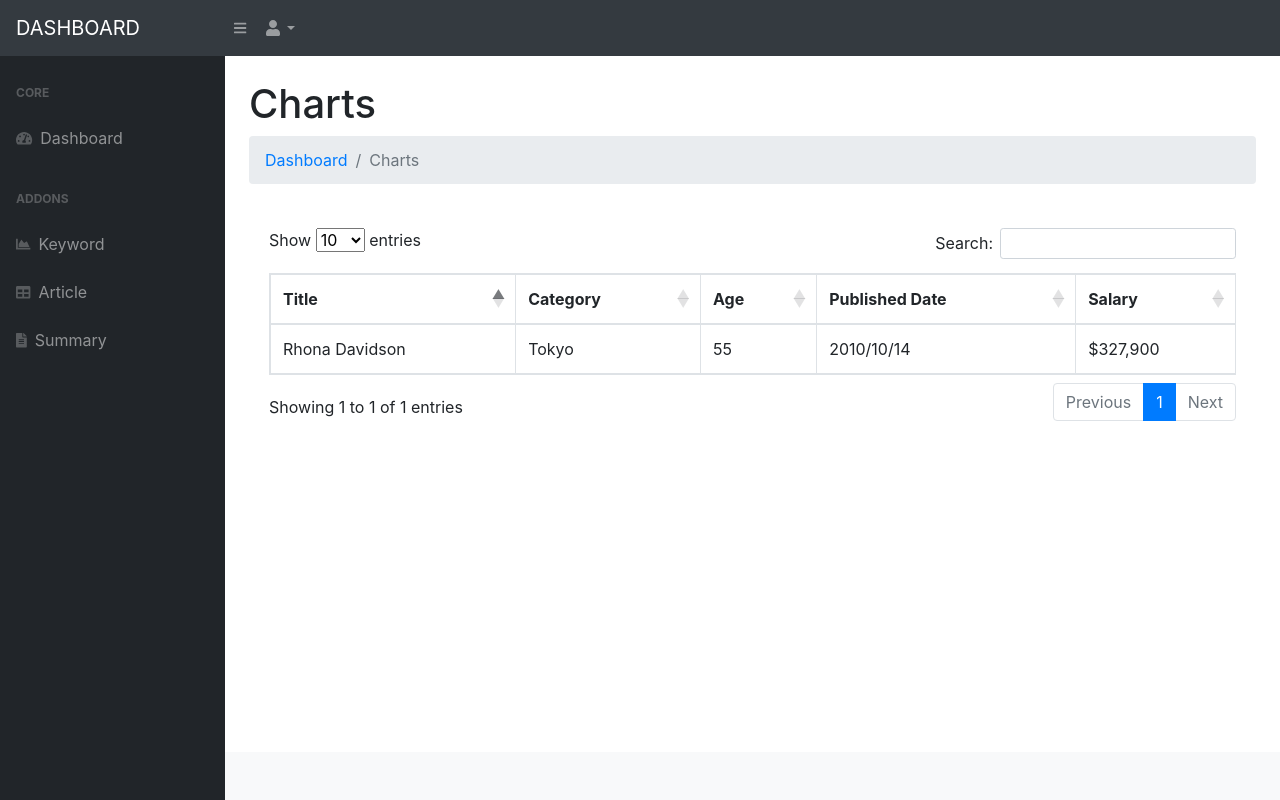
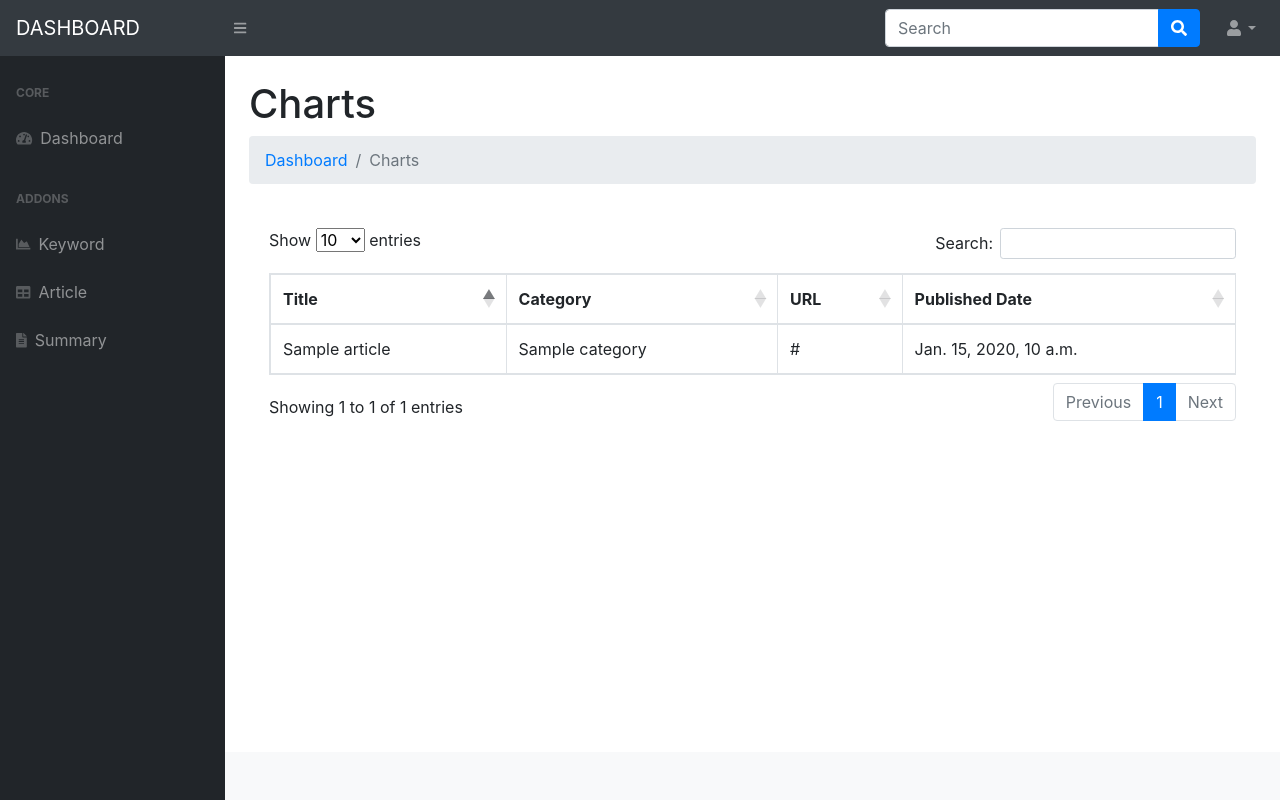
Before and after one commit to ossteam8/K-news-keyword-summarizer, a Django app: template crawling/templates/crawling/articles.html in a window 1280 px wide. Run offline with Django 3.2, Linux system fonts and the light colour scheme; the template is opened without the code that fills it: most values are stand-ins (such as "Sample title", 1, 10 or a date in 2020); some libraries are stand-ins or nearby versions.

Commit message:
modified gui

```diff
--- a/crawling/templates/base.html
+++ b/crawling/templates/base.html
@@ -17,24 +17,22 @@
             <a class="navbar-brand" href="{% url 'index' %}">DASHBOARD</a>
             <button class="btn btn-link btn-sm order-1 order-lg-0" id="sidebarToggle" href="#!"><i class="fas fa-bars"></i></button>
             <!-- Navbar Search-->
-            <!-- <form class="d-none d-md-inline-block form-inline ml-auto mr-0 mr-md-3 my-2 my-md-0">
+            <form class="d-none d-md-inline-block form-inline ml-auto mr-0 mr-md-3 my-2 my-md-0", action="", method="post">
+                {% csrf_token %}
                 <div class="input-group">
-                    <input class="form-control" type="text" placeholder="Search for..." aria-label="Search" aria-describedby="basic-addon2" />
+                    <input class="form-control" type="text" name="searchword" placeholder="Search" aria-label="Search" aria-describedby="basic-addon2" />
                     <div class="input-group-append">
                         <button class="btn btn-primary" type="button"><i class="fas fa-search"></i></button>
                     </div>
                 </div>
-            </form> -->
+            </form>
             <!-- Navbar-->
             <ul class="navbar-nav ml-auto ml-md-0">
                 <li class="nav-item dropdown">
                     <a class="nav-link dropdown-toggle" id="userDropdown" href="#!" role="button" data-toggle="dropdown" aria-haspopup="true" aria-expanded="false"><i class="fas fa-user fa-fw"></i></a>
                 </li>
-                <!-- <div class="dropdown-menu dropdown-menu-right" aria-labelledby="userDropdown">
-                    <a class="dropdown-item" href="#!">Settings</a>
-                    <a class="dropdown-item" href="#!">Activity Log</a>
-                </div> -->
             </ul>
+
         </nav>
         <div id="layoutSidenav">
             <div id="layoutSidenav_nav">
--- a/crawling/templates/crawling/articles.html
+++ b/crawling/templates/crawling/articles.html
@@ -14,30 +14,19 @@
                             <tr>
                                 <th>Title</th>
                                 <th>Category</th>
-                                <th>Age</th>
+                                <th>URL</th>
                                 <th>Published Date</th>
-                                <th>Salary</th>
                             </tr>
                         </thead>
-                        <!-- <tfoot>
+                        <tbody>
+                            {% for article in articles_list %}
                             <tr>
-                                <th>Name</th>
-                                <th>Position</th>
-                                <th>Office</th>
-                                <th>Age</th>
-                                <th>Start date</th>
-                                <th>Salary</th>
+                                <td>{{ article.title }}</td>
+                                <td>{{ article.category }}</td>
+                                <td>{{ article.url }}</td>
+                                <td>{{ article.register_date }}</td>
                             </tr>
-                        </tfoot> -->
-                        <tbody>
-                            <tr>
-                                <td>Rhona Davidson</td>
-                                <td>Tokyo</td>
-                                <td>55</td>
-                                <td>2010/10/14</td>
-                                <td>$327,900</td>
-                            </tr>
-
+                           {% endfor %}
                         </tbody>
                     </table>
                 </div>
```
Also changed, not shown: crawling/templates/crawling/keywords.html (+26 -2 lines).
